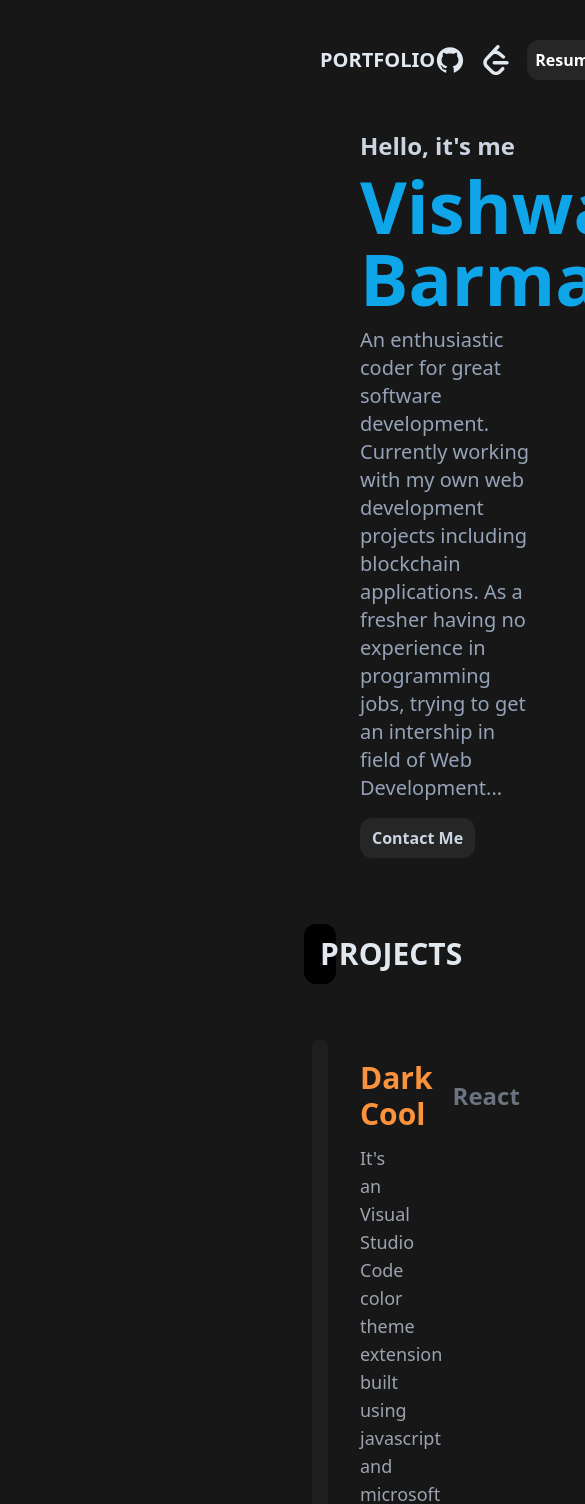
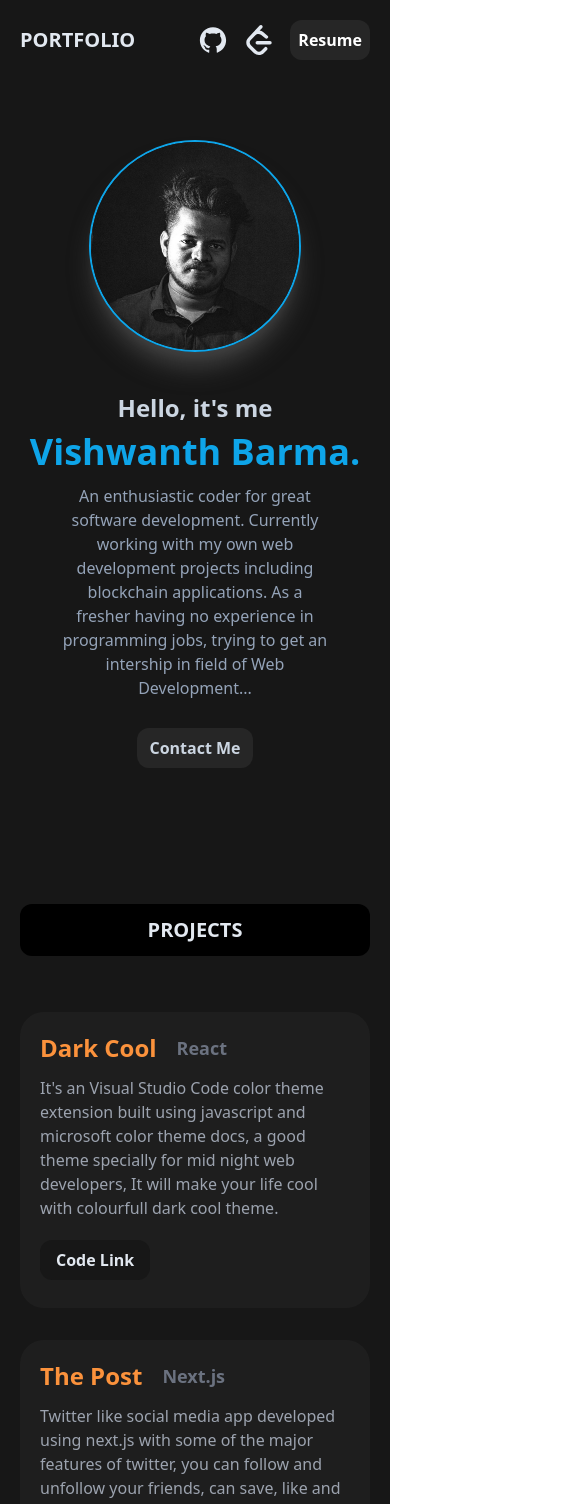
Before and after one commit to VishwanthBarma/Portfolio-v2, a Next.js app: page / in a window 390 px wide. Shown: the top 1504 px of the page, 585 px wide, since content can reach past the window. Built offline with nearby package versions, Linux system fonts and the light colour scheme.

Commit message:
complete responsive

```diff
--- a/components/Hero.js
+++ b/components/Hero.js
@@ -4,15 +4,30 @@ import heroImage from "../asserts/VB97Dec03.jpg";
 
 function Hero() {
   return (
-    <div className="flex text-white items-center h-screen">
-      <div className="flex space-x-2 items-center px-10">
-        <div>
+    <div className="flex flex-col xl:px-32 lg:flex-row text-white items-center justify-center h-screen">
+      <div>
+        <div className="border-2 lg:hidden rounded-full border-sky-500 shadow-xl shadow-neutral-700">
+          <div className="relative h-52 w-52 md:h-72 md:w-72">
+            <Image
+              src={heroImage}
+              className="rounded-full"
+              alt="Profile"
+              layout="fill"
+              objectFit="cover"
+            />
+          </div>
+        </div>
+      </div>
+      <div className="flex space-x-2 items-center lg:px-10">
+        <div className="flex flex-col items-center my-10">
           <h1 className="font-semibold text-slate-300 text-2xl mb-2">
             Hello, it&apos;s me
           </h1>
-          <h1 className="font-bold text-7xl text-sky-500">Vishwanth Barma.</h1>
-          <div className="my-3 pr-52">
-            <p className="text-slate-400 text-xl">
+          <h1 className="font-bold text-4xl md:text-5xl lg:text-6xl xl:text-7xl text-sky-500">
+            Vishwanth Barma.
+          </h1>
+          <div className="my-3 lg:mx-16 xl:mx-28 md:mx-10">
+            <p className="text-slate-400 text-center lg:text-xl md:text-lg lg:p-0 px-10">
               An enthusiastic coder for great software development. Currently
               working with my own web development projects including blockchain
               applications. As a fresher having no experience in programming
@@ -25,7 +40,7 @@ function Hero() {
             </button>
           </div>
         </div>
-        <div className="border-2 rounded-full border-sky-500 shadow-xl shadow-neutral-700">
+        <div className="border-2 hidden lg:inline rounded-full border-sky-500 shadow-xl shadow-neutral-700">
           <Image src={heroImage} className="rounded-full" alt="Profile" />
         </div>
       </div>
--- a/components/ProjectCard.js
+++ b/components/ProjectCard.js
@@ -4,8 +4,8 @@ import React from "react";
 
 function ProjectCard({ desc, title, photo, link, tag }) {
   return (
-    <div className="flex w-full bg-neutral-800 bg-opacity-50 rounded-3xl p-2 m-4 hover:scale-105 transition ease-in-out">
-      <div className="h-60 w-60 relative">
+    <div className="md:flex w-full bg-neutral-800 bg-opacity-50 rounded-3xl p-2 m-4 hover:scale-105 transition ease-in-out">
+      <div className="md:h-60 md:w-60 relative">
         <Image
           src={photo}
           className="rounded-3xl"
@@ -14,12 +14,16 @@ function ProjectCard({ desc, title, photo, link, tag }) {
           objectFit="cover"
         />
       </div>
-      <div className="relative w-full mx-10">
+      <div className="relative w-full mx-3 lg:mx-10">
         <div className="flex space-x-5 items-center">
-          <h1 className="text-3xl font-bold my-3 text-orange-400">{title}</h1>
-          <h1 className="text-2xl font-bold text-gray-500">{tag}</h1>
+          <h1 className="xl:text-3xl text-2xl font-bold my-3 text-orange-400">
+            {title}
+          </h1>
+          <h1 className="xl:text-2xl lg:text-xl text-lg font-bold text-gray-500">
+            {tag}
+          </h1>
         </div>
-        <h1 className="text-lg text-gray-400 pr-20">{desc}</h1>
+        <h1 className="xl:text-lg text-gray-400 xl:pr-20 pr-8">{desc}</h1>
         <Link href={link} passHref>
           <a target="_blank">
             <button className="my-5 bg-neutral-900 px-4 py-2 rounded-xl text-slate-200 font-semibold hover:bg-neutral-800 hover:text-white active:bg-black">
--- a/components/Projects.js
+++ b/components/Projects.js
@@ -8,8 +8,8 @@ import image5 from "../asserts/5.png";
 
 function Projects() {
   return (
-    <div className="flex items-center justify-center w-full flex-col mb-20">
-      <h1 className="font-bold text-3xl mb-10 text-slate-200 bg-black px-4 py-3 rounded-xl w-full text-center">
+    <div className="flex items-center justify-center w-full flex-col xl:px-32 mb-20">
+      <h1 className="font-bold xl:text-3xl lg:text-2xl text-xl mb-10 text-slate-200 bg-black px-4 py-3 rounded-xl w-full text-center">
         PROJECTS
       </h1>
       <ProjectCard
--- a/components/Skills.js
+++ b/components/Skills.js
@@ -21,8 +21,8 @@ function Skills() {
   ];
 
   return (
-    <div className="flex w-full flex-col mb-20">
-      <h1 className="font-bold text-3xl mb-10 text-slate-200 bg-black px-4 py-3 rounded-xl w-full text-center">
+    <div className="flex w-full flex-col mb-20 xl:px-32">
+      <h1 className="font-bold xl:text-3xl lg:text-2xl text-xl mb-10 text-slate-200 bg-black px-4 py-3 rounded-xl w-full text-center">
         SKILLS
       </h1>
       <div className="flex flex-wrap">
--- a/components/SkillsCard.js
+++ b/components/SkillsCard.js
@@ -2,8 +2,8 @@ import React from "react";
 
 function SkillsCard({ title }) {
   return (
-    <div className="flex bg-neutral-800 px-4 py-3 rounded-xl m-2 bg-opacity-70">
-      <h1 className="text-xl">{title}</h1>
+    <div className="flex bg-neutral-800 px-3 py-2 md:px-4 md:py-3 rounded-xl m-2 bg-opacity-70">
+      <h1 className="lg:text-xl md:text-lg">{title}</h1>
     </div>
   );
 }
--- a/pages/index.js
+++ b/pages/index.js
@@ -9,8 +9,8 @@ import Skills from "../components/Skills";
 
 export default function Home() {
   return (
-    <div className="bg-neutral-900 h-full w-full px-80 text-white p-10">
-      <div className="flex items-center justify-between ">
+    <div className="bg-neutral-900 h-full w-full text-white  p-5 sm:p-10">
+      <div className="flex items-center justify-between">
         <h1 className="font-bold text-xl text-slate-200">PORTFOLIO</h1>
         <div className="flex space-x-4 items-center">
           <Link href="http://github.com/VishwanthBarma">
```
